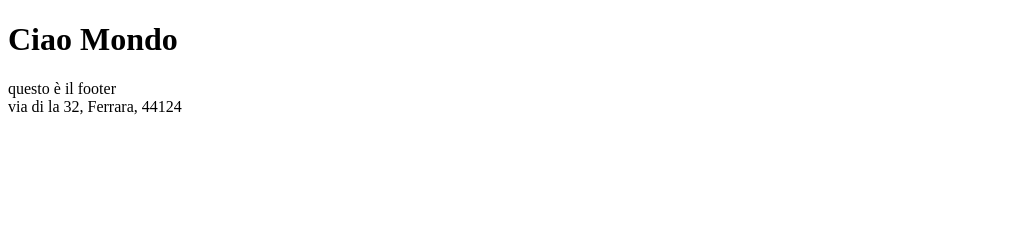
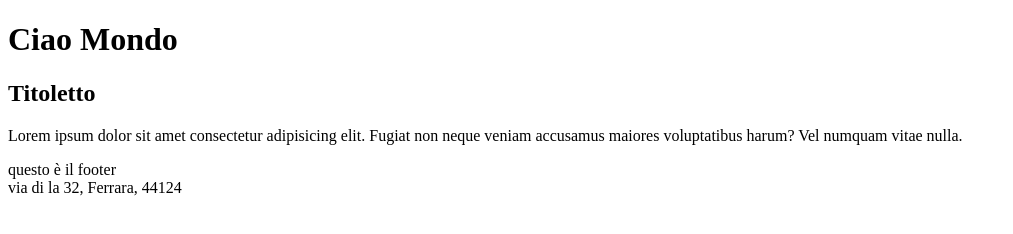
Before and after one commit to rock-biter/git-starter, a plain HTML site: page index.html in a window 1280 px wide. Shown: the whole page, without its empty margins (0-1013 px from the left). Drawn offline with Linux system fonts and the light colour scheme.

Commit message:
Aggiunto Main con titoletto

```diff
--- a/index.html
+++ b/index.html
@@ -12,6 +12,13 @@
     <h1>Ciao Mondo</h1>
   </header>
 
+  <main>
+    <div>
+      <h2>Titoletto</h2>
+      <p>Lorem ipsum dolor sit amet consectetur adipisicing elit. Fugiat non neque veniam accusamus maiores voluptatibus harum? Vel numquam vitae nulla.</p>
+    </div>
+  </main>
+
   <footer>
     <div>
       questo è il footer
```
